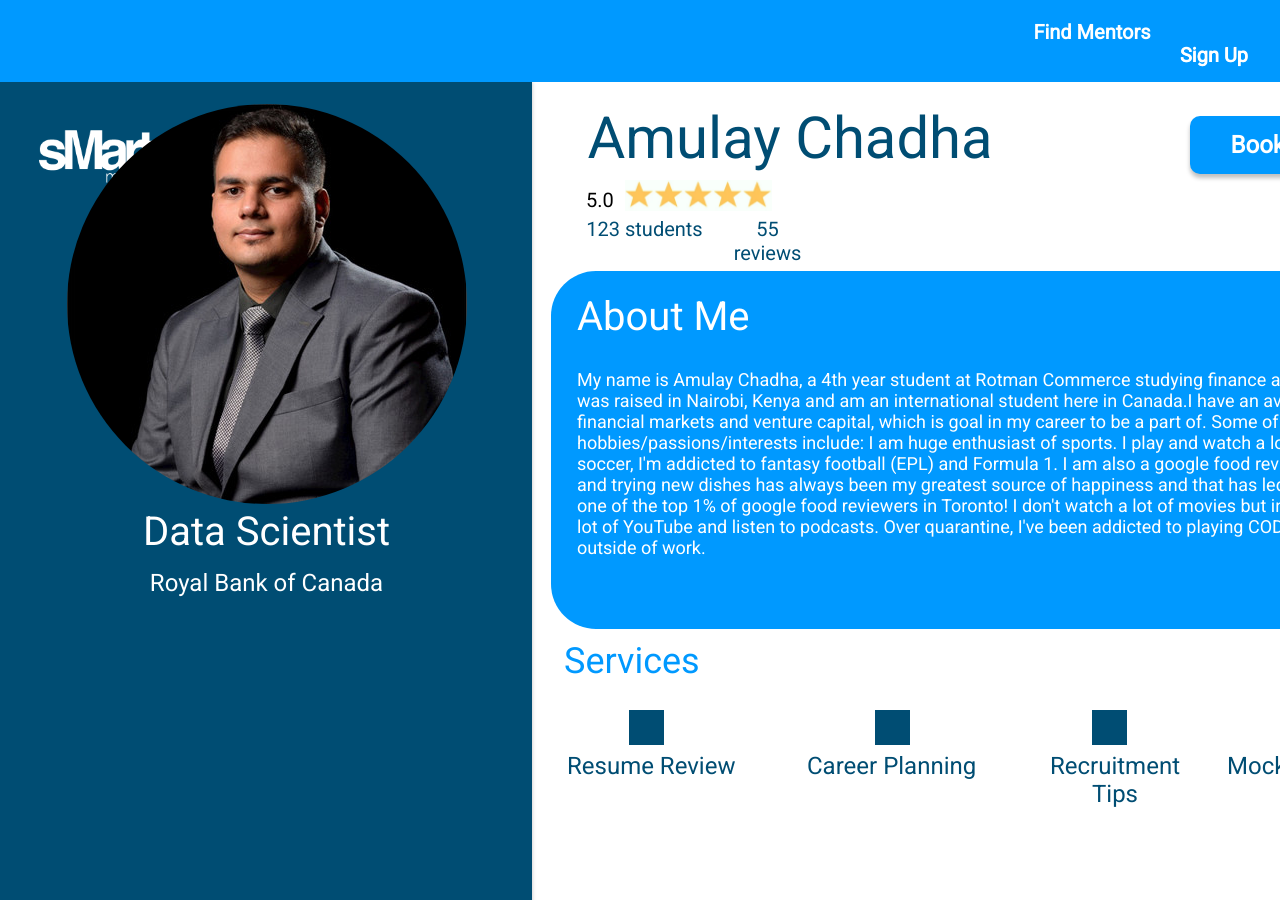
After one commit to victor-alvarez/sMartWebApp, a Django app: page /mentor-profile/ in a window 1280 px wide. The commit adds this page. Run offline with Django 3.2, Linux system fonts and the light colour scheme.

Commit message:
Added a mentor profle page

```diff
--- /dev/null
+++ b/web/static/web/mentor_profile/css/main.css
@@ -0,0 +1,363 @@
+* {
+  overflow-x: hidden;
+  padding: 0px !important;
+  margin: 0px !important;
+}
+.v164_160 {
+  width: 100%;
+  height: 900px;
+  background: rgba(255,255,255,1);
+  opacity: 1;
+  position: absolute;
+  top: 0px;
+  left: 0px;
+  overflow: hidden;
+}
+.v164_161 {
+  width: 532px;
+  height: 822px;
+  background: rgba(0,77,115,1);
+  opacity: 1;
+  position: absolute;
+  top: 78px;
+  left: 0px;
+  box-shadow: 0px 4px 4px rgba(0, 0, 0, 0.25);
+  overflow: hidden;
+}
+.v164_162 {
+  width: 100%;
+  height: 82px;
+  background: rgba(0,153,255,1);
+  opacity: 1;
+  position: absolute;
+  top: 0px;
+  left: 0px;
+}
+.v220_193 {
+  width: 166px;
+  height: 194px;
+  background: url("../images/v220_193.png");
+  background-repeat: no-repeat;
+  background-position: center center;
+  background-size: cover;
+  opacity: 1;
+  position: absolute;
+  top: 56px;
+  left: 10px;
+  overflow: hidden;
+}
+.v164_163 {
+  width: 190px;
+  color: rgba(255,255,255,1);
+  position: absolute;
+  top: 20px;
+  left: 997px;
+  font-family: Roboto;
+  font-weight: Bold;
+  font-size: 20px;
+  opacity: 1;
+  text-align: center;
+}
+.v164_164 {
+  width: 190px;
+  color: rgba(255,255,255,1);
+  position: absolute;
+  top: 20px;
+  left: 1228px;
+  font-family: Roboto;
+  font-weight: Bold;
+  font-size: 20px;
+  opacity: 1;
+  text-align: center;
+}
+.v164_165 {
+  width: 190px;
+  color: rgba(255,255,255,1);
+  position: absolute;
+  top: 43px;
+  left: 1119px;
+  font-family: Roboto;
+  font-weight: Regular;
+  font-size: 20px;
+  opacity: 1;
+  text-align: center;
+}
+.v164_166 {
+  width: 190px;
+  color: rgba(255,255,255,1);
+  position: absolute;
+  top: 43px;
+  left: 1119px;
+  font-family: Roboto;
+  font-weight: Bold;
+  font-size: 20px;
+  opacity: 1;
+  text-align: center;
+}
+.v164_168 {
+  width: 875px;
+  height: 358px;
+  background: rgba(0,153,255,1);
+  opacity: 1;
+  position: absolute;
+  top: 271px;
+  left: 551px;
+  border-top-left-radius: 45px;
+  border-top-right-radius: 45px;
+  border-bottom-left-radius: 45px;
+  border-bottom-right-radius: 45px;
+  overflow: hidden;
+}
+.v164_169 {
+  width: 253px;
+  color: rgba(255,255,255,1);
+  position: absolute;
+  top: 22px;
+  left: 26px;
+  font-family: Roboto;
+  font-weight: Regular;
+  font-size: 40px;
+  opacity: 1;
+  text-align: left;
+}
+.v230_1 {
+  width: 839px;
+  color: rgba(255,255,255,1);
+  position: absolute;
+  top: 98px;
+  left: 26px;
+  font-family: Roboto;
+  font-weight: Light;
+  font-size: 18px;
+  opacity: 1;
+  text-align: left;
+}
+.v162_317 {
+  width: 226px;
+  height: 58px;
+  background: rgba(0,153,255,1);
+  opacity: 1;
+  position: absolute;
+  top: 116px;
+  left: 1190px;
+  border-top-left-radius: 10px;
+  border-top-right-radius: 10px;
+  border-bottom-left-radius: 10px;
+  border-bottom-right-radius: 10px;
+  box-shadow: 0px 4px 4px rgba(0, 0, 0, 0.25);
+  overflow: hidden;
+}
+.v162_318 {
+  width: 148px;
+  color: rgba(255,255,255,1);
+  position: absolute;
+  top: 15px;
+  left: 39px;
+  font-family: Roboto;
+  font-weight: Bold;
+  font-size: 24px;
+  opacity: 1;
+  text-align: center;
+}
+.v164_177 {
+  width: 408px;
+  color: rgba(0,77,115,1);
+  position: absolute;
+  top: 104px;
+  left: 586px;
+  font-family: Roboto;
+  font-weight: Regular;
+  font-size: 58px;
+  opacity: 1;
+  text-align: center;
+}
+.v164_178 {
+  width: 28px;
+  color: rgba(0,0,0,1);
+  position: absolute;
+  top: 188px;
+  left: 586px;
+  font-family: Roboto;
+  font-weight: Regular;
+  font-size: 20px;
+  opacity: 1;
+  text-align: center;
+}
+.v164_179 {
+  width: 117px;
+  color: rgba(0,77,115,1);
+  position: absolute;
+  top: 217px;
+  left: 586px;
+  font-family: Roboto;
+  font-weight: Regular;
+  font-size: 20px;
+  opacity: 1;
+  text-align: center;
+}
+.v164_180 {
+  width: 95px;
+  color: rgba(0,77,115,1);
+  position: absolute;
+  top: 217px;
+  left: 720px;
+  font-family: Roboto;
+  font-weight: Regular;
+  font-size: 20px;
+  opacity: 1;
+  text-align: center;
+}
+.v164_181 {
+  width: 147px;
+  height: 31px;
+  background: url("../images/v164_181.png");
+  background-repeat: no-repeat;
+  background-position: center center;
+  background-size: cover;
+  opacity: 1;
+  position: absolute;
+  top: 180px;
+  left: 625px;
+  overflow: hidden;
+}
+.v164_182 {
+  width: 279px;
+  color: rgba(255,255,255,1);
+  position: absolute;
+  top: 508px;
+  left: 127px;
+  font-family: Roboto;
+  font-weight: Regular;
+  font-size: 40px;
+  opacity: 1;
+  text-align: center;
+}
+.v164_183 {
+  width: 239px;
+  color: rgba(255,255,255,1);
+  position: absolute;
+  top: 569px;
+  left: 147px;
+  font-family: Roboto;
+  font-weight: Regular;
+  font-size: 24px;
+  opacity: 1;
+  text-align: center;
+}
+.v164_190 {
+  width: 400px;
+  height: 400px;
+  background: url("../images/v164_190.png");
+  background-repeat: no-repeat;
+  background-position: center center;
+  background-size: cover;
+  opacity: 1;
+  position: absolute;
+  top: 104px;
+  left: 67px;
+  border-top-left-radius: 200px;
+  border-top-right-radius: 200px;
+  border-bottom-left-radius: 200px;
+  border-bottom-right-radius: 200px;
+  overflow: hidden;
+}
+.v230_0 {
+  width: 169px;
+  color: rgba(0,77,115,1);
+  position: absolute;
+  top: 752px;
+  left: 567px;
+  font-family: Roboto;
+  font-weight: Regular;
+  font-size: 24px;
+  opacity: 1;
+  text-align: left;
+}
+.v236_2 {
+  width: 170px;
+  color: rgba(0,77,115,1);
+  position: absolute;
+  top: 752px;
+  left: 807px;
+  font-family: Roboto;
+  font-weight: Regular;
+  font-size: 24px;
+  opacity: 1;
+  text-align: left;
+}
+.v236_1 {
+  width: 148px;
+  color: rgba(0,77,115,1);
+  position: absolute;
+  top: 752px;
+  left: 1041px;
+  font-family: Roboto;
+  font-weight: Regular;
+  font-size: 24px;
+  opacity: 1;
+  text-align: center;
+}
+.v236_3 {
+  width: 163px;
+  color: rgba(0,77,115,1);
+  position: absolute;
+  top: 752px;
+  left: 1227px;
+  font-family: Roboto;
+  font-weight: Regular;
+  font-size: 24px;
+  opacity: 1;
+  text-align: left;
+}
+.v233_193 {
+  width: 164px;
+  color: rgba(0,153,255,1);
+  position: absolute;
+  top: 640px;
+  left: 564px;
+  font-family: Roboto;
+  font-weight: Regular;
+  font-size: 36px;
+  opacity: 1;
+  text-align: left;
+}
+.v236_4 {
+  width: 35px;
+  height: 35px;
+  background: rgba(0,77,115,1);
+  opacity: 1;
+  position: absolute;
+  top: 710px;
+  left: 629px;
+  overflow: hidden;
+}
+.v236_6 {
+  width: 35px;
+  height: 35px;
+  background: rgba(0,77,115,1);
+  opacity: 1;
+  position: absolute;
+  top: 710px;
+  left: 875px;
+  overflow: hidden;
+}
+.v236_7 {
+  width: 35px;
+  height: 35px;
+  background: rgba(0,77,115,1);
+  opacity: 1;
+  position: absolute;
+  top: 710px;
+  left: 1092px;
+  overflow: hidden;
+}
+.v236_8 {
+  width: 35px;
+  height: 35px;
+  background: rgba(0,77,115,1);
+  opacity: 1;
+  position: absolute;
+  top: 710px;
+  left: 1291px;
+  overflow: hidden;
+}
--- /dev/null
+++ b/web/templates/web/mentor_profile.html
@@ -0,0 +1,36 @@
+{% extends "./base.html" %}
+{% load static %}
+
+{% block head-content %}
+    <link href="https://fonts.googleapis.com/css?family=Roboto&display=swap" rel="stylesheet" />
+{% endblock %}
+{% block body-content %}
+    <div class="v164_160">
+        <div class="v164_161"></div>
+        <div class="v164_162"></div>
+        <a href="{% url 'web-homepage' %}"><div class="v220_193"></div></a>
+        <a href="{% url 'web-marketplace' %}"><span class="v164_163">Find Mentors </span></a><span class="v164_164">Sign In</span><span class="v164_165">Sign Up</span>
+        <a href="{% url 'register' %}"><span class="v164_166">Sign Up</span></a>
+        <div class="v164_168"><span class="v164_169">About Me</span><span class="v230_1">My name is Amulay Chadha, a 4th year student at Rotman Commerce studying finance and economics.
+            I was raised in Nairobi, Kenya and am an international student here in Canada.I have an avid interest in
+            financial markets and venture capital, which is goal in my career to be a part of.
+            Some of my hobbies/passions/interests include:
+            I am huge enthusiast of sports. I play and watch a lot of cricket and soccer, I'm addicted to fantasy football
+            (EPL) and Formula 1. I am also a google food reviewer, cooking and trying new dishes has always been my
+            greatest source of happiness and that has led me to become one of the top 1% of  google food reviewers
+            in Toronto! I don't watch a lot of movies but instead watch a lot of YouTube and listen to podcasts.
+            Over quarantine, I've been addicted to playing COD warzone outside of work.</span>
+        </div>
+        <div class="v162_317"><span class="v162_318">Book Session</span></div>
+        <span class="v164_177">Amulay Chadha</span><span class="v164_178">5.0</span><span class="v164_179">123 students</span><span class="v164_180">55 reviews </span>
+        <div class="v164_181"></div>
+        <span class="v164_182">Data Scientist</span><span class="v164_183">Royal Bank of Canada</span>
+        <div class="v164_190"></div>
+        <span class="v230_0">Resume Review</span><span class="v236_2">Career Planning</span><span class="v236_1">Recruitment
+        Tips</span><span class="v236_3">Mock Interview</span><span class="v233_193">Services</span>
+        <div class="v236_4"></div>
+        <div class="v236_6"></div>
+        <div class="v236_7"></div>
+        <div class="v236_8"></div>
+    </div>
+{% endblock %}
--- a/web/urls.py
+++ b/web/urls.py
@@ -3,7 +3,8 @@
 
 urlpatterns = [
     path('', views.homepage, name="web-homepage"),
-    path('marketplace/', views.marketplace, name="web-marketplace")
+    path('marketplace/', views.marketplace, name="web-marketplace"),
+    path('mentor-profile/', views.mentor_profile, name="web-mentor-profile")
 ]
 
 # <app>/<model>_<viewtype).html
--- a/web/views.py
+++ b/web/views.py
@@ -15,3 +15,10 @@
         'title': 'Marketplace',
         'root': 'marketplace'
     })
+
+
+def mentor_profile(request):
+    return render(request, "web/mentor_profile.html", {
+        'title': 'Mentor Profile',
+        'root': 'mentor_profile'
+    })
```
Also changed, not shown: web/templates/web/marketplace.html (+16 -16 lines), web/static/web/mentor_profile/images/v164_181.png (added), web/static/web/mentor_profile/images/v164_190.png (added), web/static/web/mentor_profile/images/v220_193.png (added).
